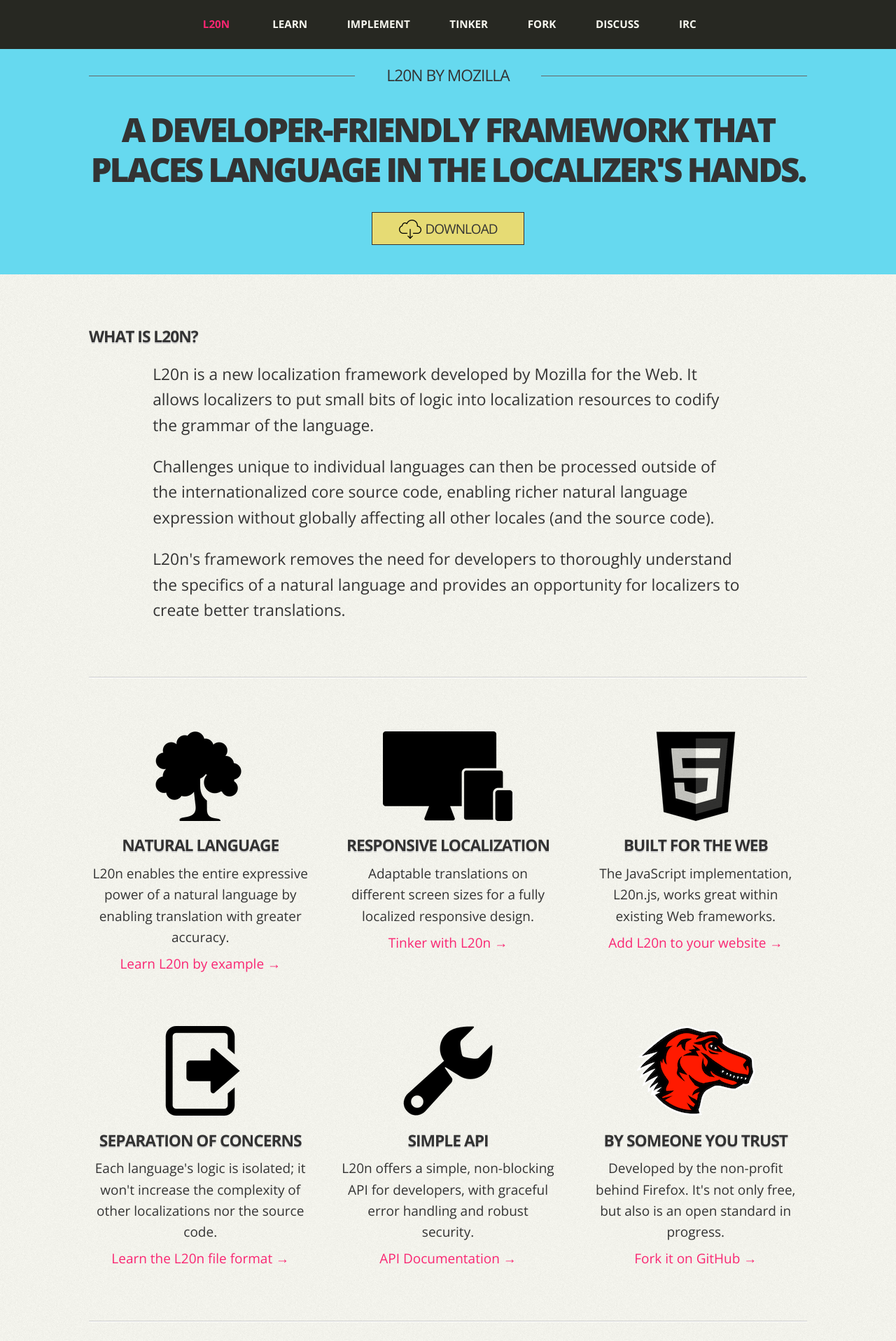
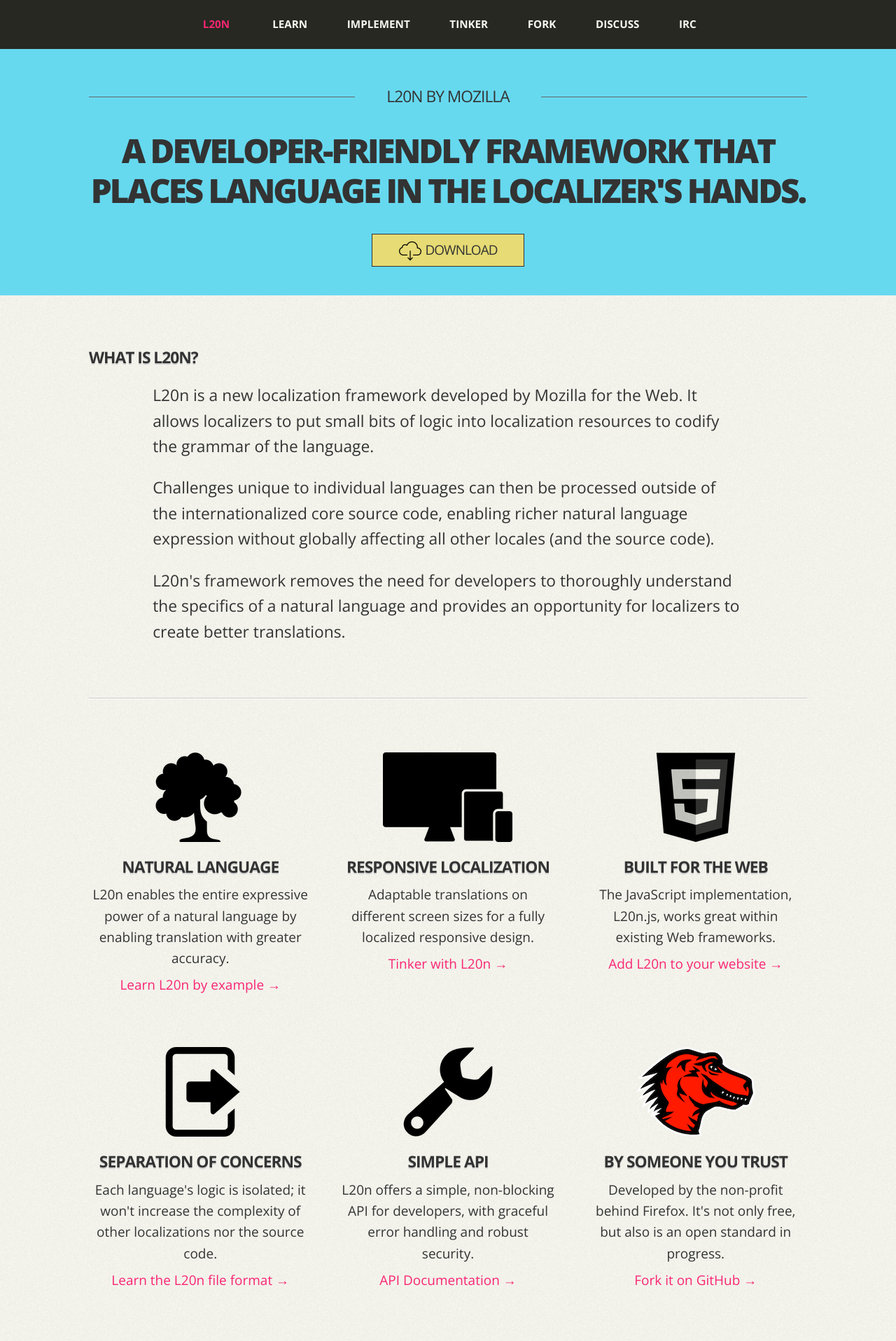
Before and after one commit to l20n/l20n.org, a Jekyll site: the page built from index.html, in a window 1280 px wide. Shown: the top 1916 px of the page at 70% size. Built offline with Jekyll 4.4.1, drawn with Linux system fonts in a browser that asks for light colours; nearby versions of some CDN libraries; some of the changed text lies outside the part shown.

Commit message:
Use double curly brackets

```diff
--- a/css/main.css
+++ b/css/main.css
@@ -758,7 +758,7 @@ main .window h3.status {
     }
 
     hr {
-        margin: 0 auto;
+        margin: 2em auto 0;
     }
 
     main header h2 {
--- a/index.html
+++ b/index.html
@@ -87,7 +87,7 @@ title: Home
 &nbsp;&nbsp;&nbsp;&nbsp;"pl"<br/>
 &nbsp;&nbsp;],<br/>
 &nbsp;&nbsp;"resources": [<br/>
-&nbsp;&nbsp;&nbsp;&nbsp;"../locales/{locale}/website.l20n",<br/>
+&nbsp;&nbsp;&nbsp;&nbsp;"../locales/{% raw %}{{locale}}{% endraw %}/website.l20n",<br/>
 &nbsp;&nbsp;]<br/>
 }</code>
                     </li><li data-l10n-id="step4"></li>
```
